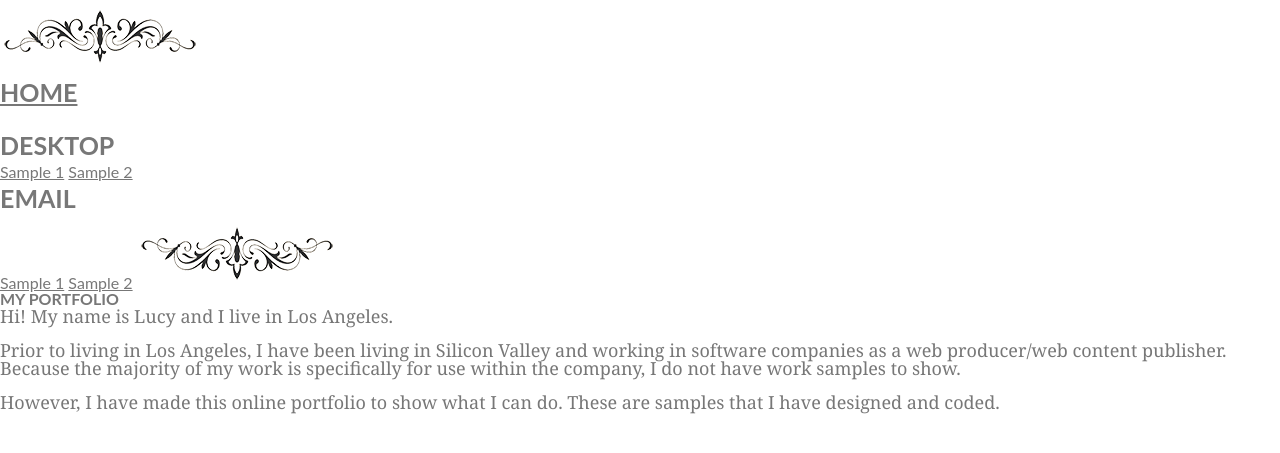
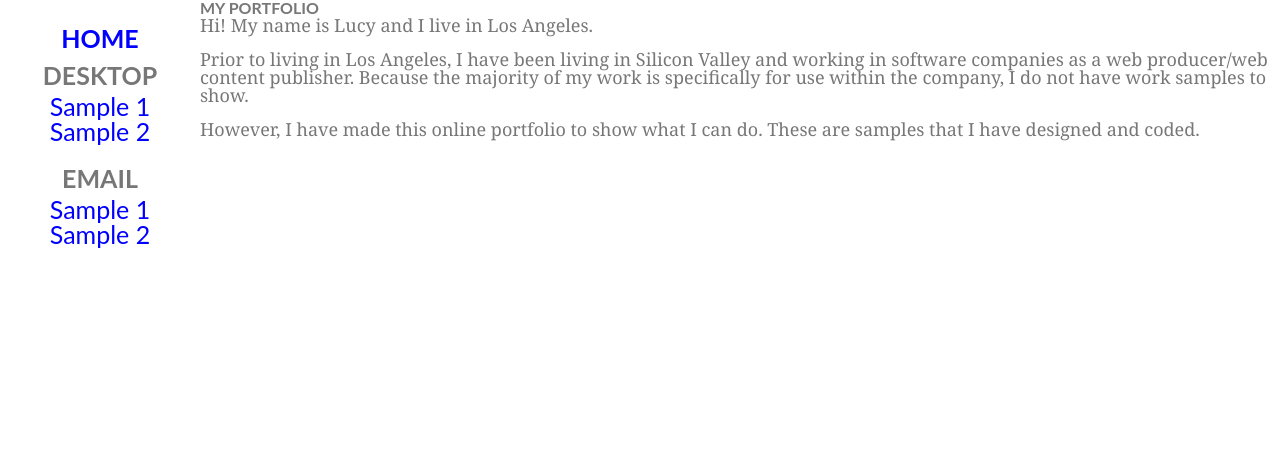
Before and after one commit to nuumu/nuumu.github.io, a Jekyll site: the page built from index.html, in a window 1280 px wide. Shown: the top 453 px of the page. Built offline with Jekyll 4.4.1, drawn with Linux system fonts in a browser that asks for light colours.

Commit message:
Update default.html

```diff
--- a/_layouts/default.html
+++ b/_layouts/default.html
@@ -8,27 +8,48 @@
     <link rel="stylesheet" type="text/css" href="css/reset.css">
     <link rel="stylesheet" type="text/css" href="css/main.css">
     <link rel="stylesheet" type="text/css" href="css/device-preview.css">
+
+    <!--[if lt IE 9]>
+        <script src="http://cdnjs.cloudflare.com/ajax/libs/html5shiv/3.7/html5shiv.js"></script>
+    <![endif]-->
 </head>
 
-<body>
-    <nav class="sidenav center">
-        <img class="pad-bottom-10" src="images/deco-border.png" alt="Decorative border" />
-        <h1><a href="index.html">HOME</a></h1><br />
+<div id="layout">
+    <!-- Menu toggle -->
+    <a href="#menu" id="menuLink" class="menu-link">
+        <!-- Hamburger icon -->
+        <span></span>
+    </a>
+
+    <div id="menu">
+        <div class="pure-menu">
+
+		<h1><a href="index.html">HOME</a></h1>
+
         <h1>DESKTOP</h1>
-        <a href="desktop1.html">Sample 1</a>
-        <a href="desktop2.html">Sample 2</a>
-        <br />
+		<ul class="pure-menu-list">
+        <li class="pure-menu-item"><a href="desktop1.html">Sample 1</a></li>
+        <li class="pure-menu-item"><a href="desktop2.html">Sample 2</a></li>
+		</ul><br />
+
         <h1>EMAIL</h1>
-        <a href="email1.html">Sample 1</a>
-        <a href="email2.html">Sample 2</a>
-        <img class="pad-top-10" src="images/deco-border-rev.png" alt="Decorative border" />
-    </nav>
+		<ul class="pure-menu-list">
+        <li class="pure-menu-item"><a href="email1.html">Sample 1</a></li>
+        <li class="pure-menu-item"><a href="email2.html">Sample 2</a></li>
+		</ul>
 
-    <section class="container">
+        </div>
+    </div>
+
+    <div id="main">
 
 	{{ content }}
 
-    </section>
+            </div>
+    </div>
+</div>
+
+<script src="ui.js"></script>
 
 </body>
 </html>
```
